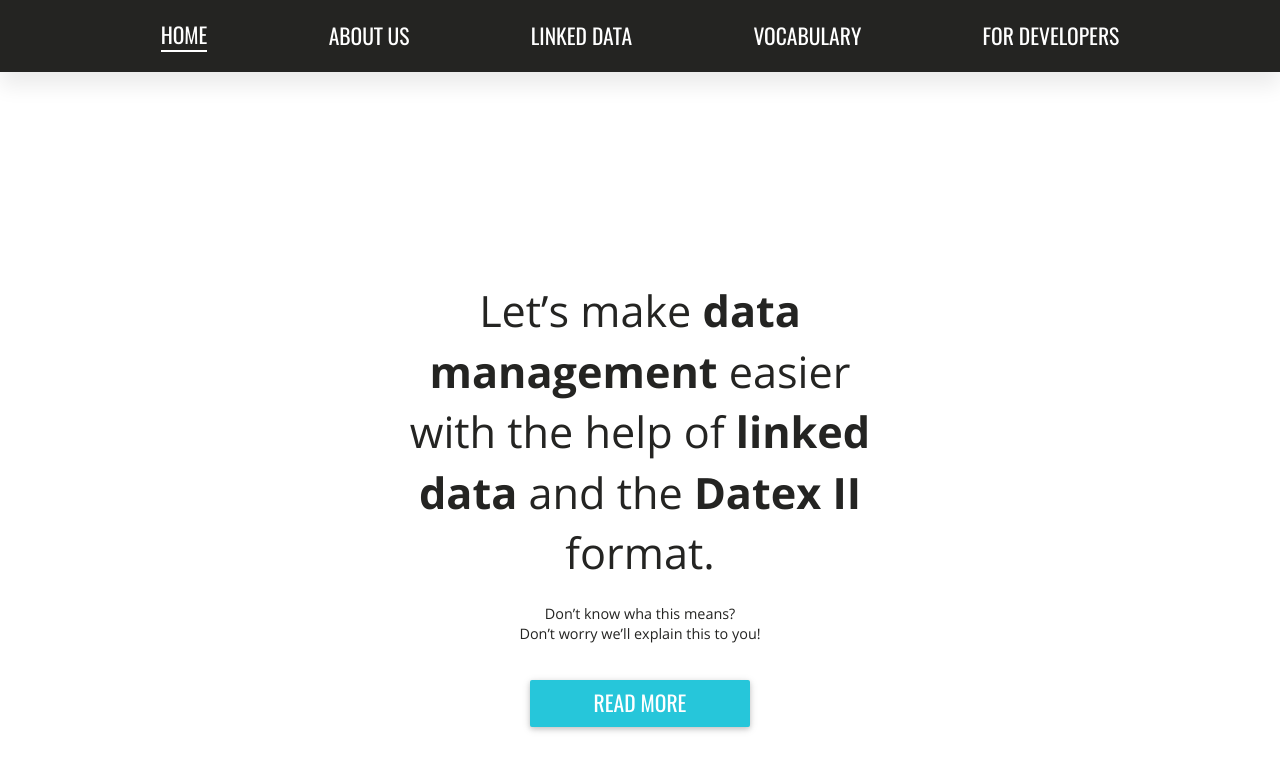
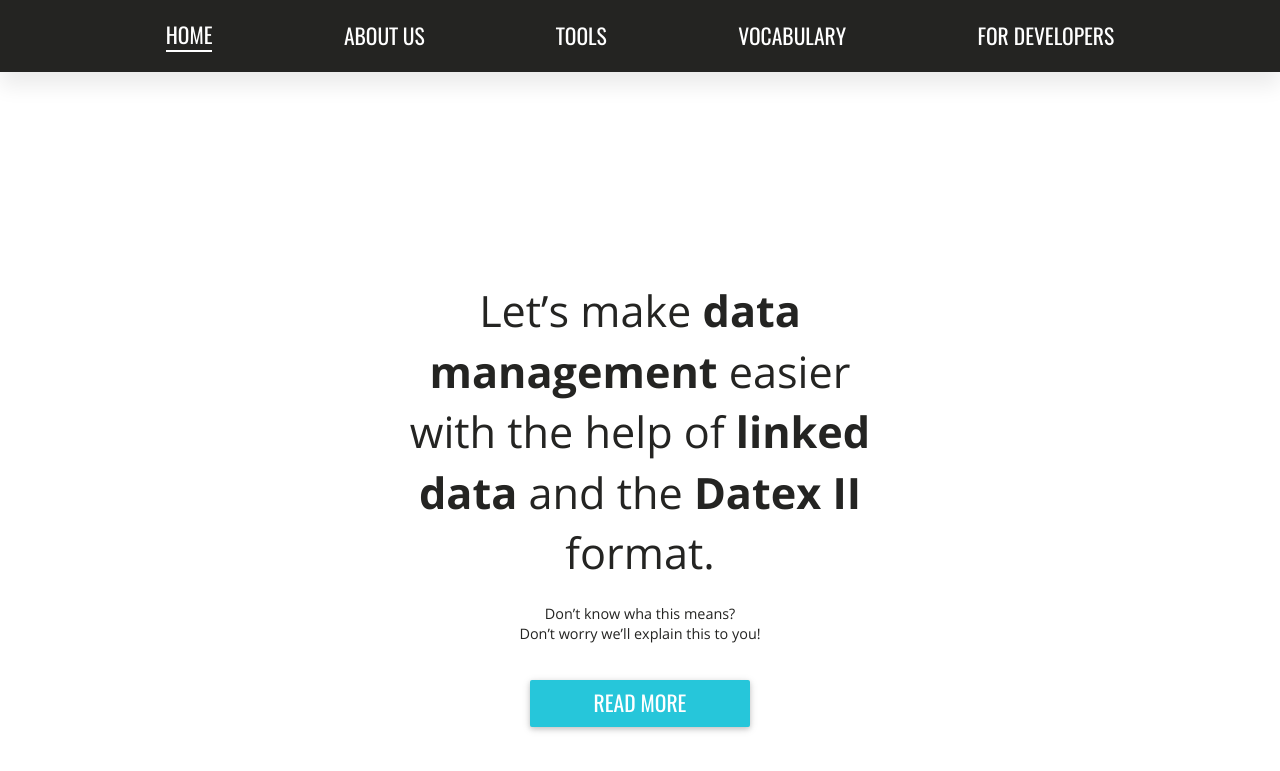
Before and after one commit to osoc16/mobylink, a Jekyll site: the page built from index.html, in a window 1280 px wide and 900 px high. Shown: the top 771 px of the window. Built offline with Jekyll 4.4.1, drawn with Linux system fonts in a browser that asks for light colours; a script that is not in the unit is left out.

Commit message:
Fix links in header
change into a "Tools" page, the others are internal

```diff
--- a/_includes/footer.html
+++ b/_includes/footer.html
@@ -1,3 +1,3 @@
-<footer>
+<footer id="footer">
   Hello this is footer
 </footer>
--- a/index.html
+++ b/index.html
@@ -5,10 +5,10 @@
   <nav>
     <ul>
       <li><a class="active" href="{{site.baseurl}}/">Home</a></li>
-      <li><a href="{{site.baseurl}}/#">About us</a></li>
-      <li><a href="{{site.baseurl}}/#">Linked Data</a></li>
-      <li><a href="{{site.baseurl}}/#">Vocabulary</a></li>
-      <li><a href="{{site.baseurl}}/#">For developers</a></li>
+      <li><a href="{{site.baseurl}}/#footer">About us</a></li>
+      <li><a href="{{site.baseurl}}/tools">Tools</a></li>
+      <li><a href="http://vocab.datex.org/terms#">Vocabulary</a></li>
+      <li><a href="{{site.baseurl}}/#section6">For developers</a></li>
     </ul>
   </nav>
 </header>
```
